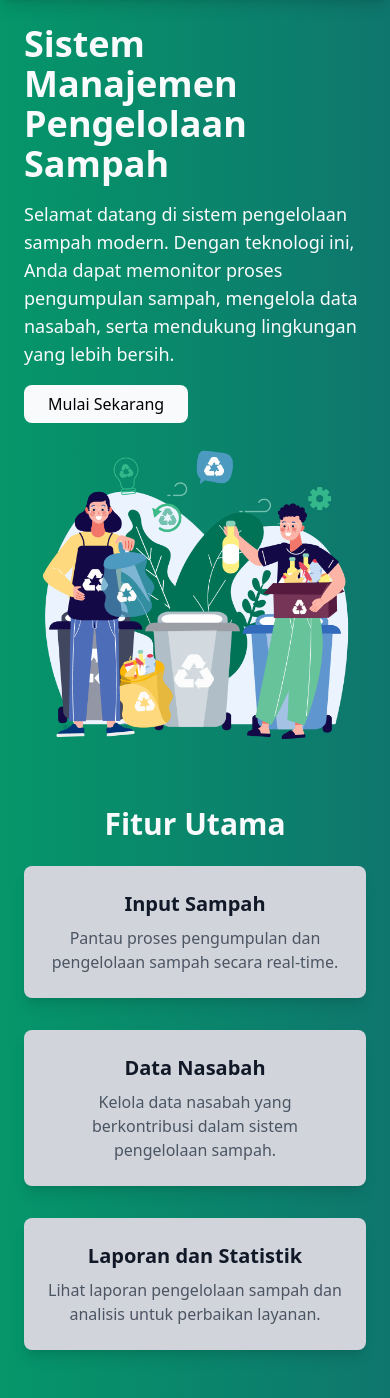
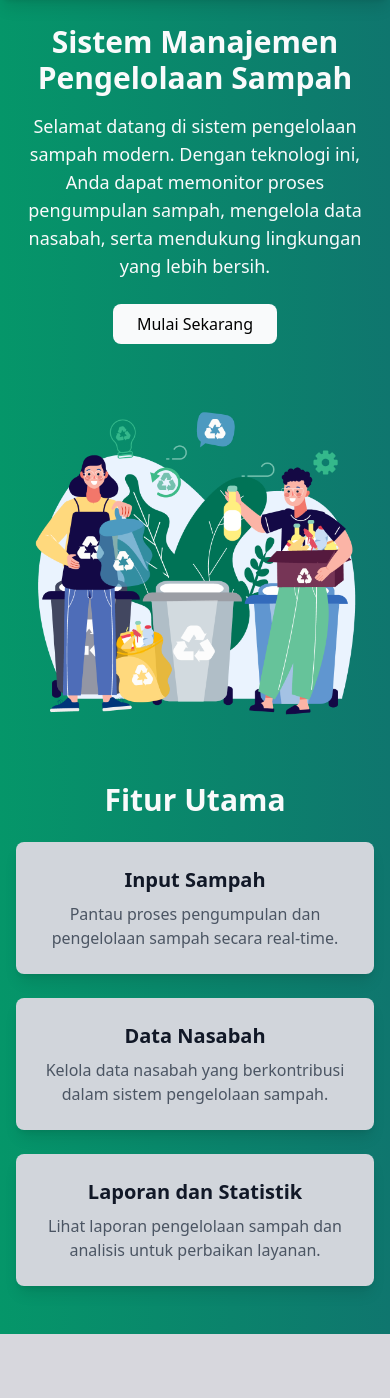
Before and after one commit to yawwnann/Pradiwa-kelola-sampah, a PHP site: page /dashboard.php in a window 390 px wide. Shown: the part 56-1454 px from the top of the page. After the commit the page ends 1390 px from the top, so only its background shows below. Run offline with PHP 8.4, Linux system fonts and the light colour scheme; some libraries are stand-ins or nearby versions.

Commit message:
dashboard responsive

```diff
--- a/dashboard.php
+++ b/dashboard.php
@@ -1,33 +1,33 @@
 <?php include('config.php');
 include 'navbar.php'; ?>
 
-<div class="container bg-gradient-to-r from-emerald-600 to-teal-700 mx-auto px-6 py-12 pt-20">
+<div
+    class="container mx-auto px-4 sm:px-6 lg:px-8 min-w-screen py-12 pt-20 bg-gradient-to-r from-emerald-600 to-teal-700">
     <!-- Section Gambar dan Deskripsi -->
-    <div class="flex flex-col md:flex-row items-center justify-between">
+    <div class="flex flex-col md:flex-row items-center justify-between gap-8">
         <!-- Deskripsi -->
-        <div class="md:w-1/2" data-aos="fade-right" data-aos-delay="500">
-            <h1 class="text-4xl font-bold text-gray-50 mb-4">Sistem Manajemen Pengelolaan Sampah</h1>
+        <div class="md:w-1/2 text-center md:text-left" data-aos="fade-right" data-aos-delay="500">
+            <h1 class="text-3xl sm:text-4xl font-bold text-gray-50 mb-4">Sistem Manajemen Pengelolaan Sampah</h1>
             <p class="text-lg text-gray-50 mb-6">
                 Selamat datang di sistem pengelolaan sampah modern. Dengan teknologi ini, Anda dapat memonitor
                 proses pengumpulan sampah, mengelola data nasabah, serta mendukung lingkungan yang lebih bersih.
             </p>
             <a href="input_sampah.php"
-                class="bg-gray-50 text-black px-6 py-2 rounded-lg hover:bg-green-100 transition duration-300 hover:scale-105">Mulai
+                class="bg-gray-50 text-black px-6 py-2 rounded-lg hover:bg-green-100 transition duration-300 hover:scale-105 inline-block">Mulai
                 Sekarang</a>
-
         </div>
 
         <!-- Gambar -->
-        <div class="md:w-1/2 flex justify-center " data-aos="fade-left" data-aos-delay="500">
+        <div class="md:w-1/2 flex justify-center" data-aos="fade-left" data-aos-delay="500">
             <img src="asset/sampah_dashboard.png" alt="Pengelolaan Sampah"
-                class="w-full max-w-lg transition-transform duration-300 hover:scale-105 ">
+                class="w-full max-w-md sm:max-w-lg transition-transform duration-300 hover:scale-105">
         </div>
     </div>
 
     <!-- Fitur Utama -->
     <div class="mt-12">
         <h2 class="text-3xl font-bold text-center text-gray-50 mb-6" data-aos="fade-up">Fitur Utama</h2>
-        <div class="grid grid-cols-1 md:grid-cols-3 gap-8">
+        <div class="grid grid-cols-1 sm:grid-cols-2 md:grid-cols-3 gap-6">
             <!-- Fitur 1 -->
             <div class="bg-gray-300 p-6 rounded-lg shadow-lg text-center transition duration-300 hover:scale-105"
                 data-aos="zoom-in">
@@ -35,12 +35,14 @@ include 'navbar.php'; ?>
                 <p class="text-gray-600">Pantau proses pengumpulan dan pengelolaan sampah secara real-time.</p>
             </div>
             <!-- Fitur 2 -->
-            <div class="bg-gray-300 p-6 rounded-lg shadow-lg text-center" data-aos="zoom-in" data-aos-delay="200">
+            <div class="bg-gray-300 p-6 rounded-lg shadow-lg text-center transition duration-300 hover:scale-105"
+                data-aos="zoom-in" data-aos-delay="200">
                 <h3 class="text-xl font-semibold text-gray-900 mb-2">Data Nasabah</h3>
                 <p class="text-gray-600">Kelola data nasabah yang berkontribusi dalam sistem pengelolaan sampah.</p>
             </div>
             <!-- Fitur 3 -->
-            <div class="bg-gray-300 p-6 rounded-lg shadow-lg text-center" data-aos="zoom-in" data-aos-delay="400">
+            <div class="bg-gray-300 p-6 rounded-lg shadow-lg text-center transition duration-300 hover:scale-105"
+                data-aos="zoom-in" data-aos-delay="400">
                 <h3 class="text-xl font-semibold text-gray-900 mb-2">Laporan dan Statistik</h3>
                 <p class="text-gray-600">Lihat laporan pengelolaan sampah dan analisis untuk perbaikan layanan.</p>
             </div>
```
